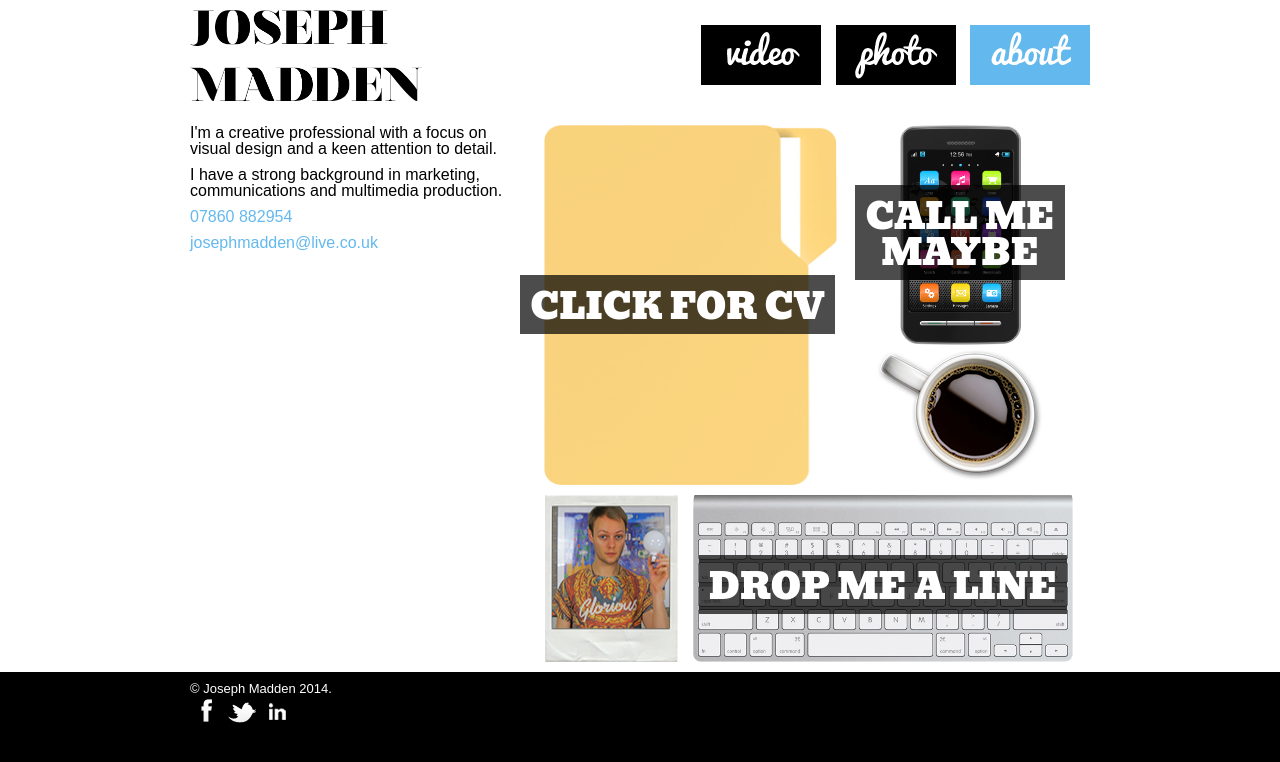
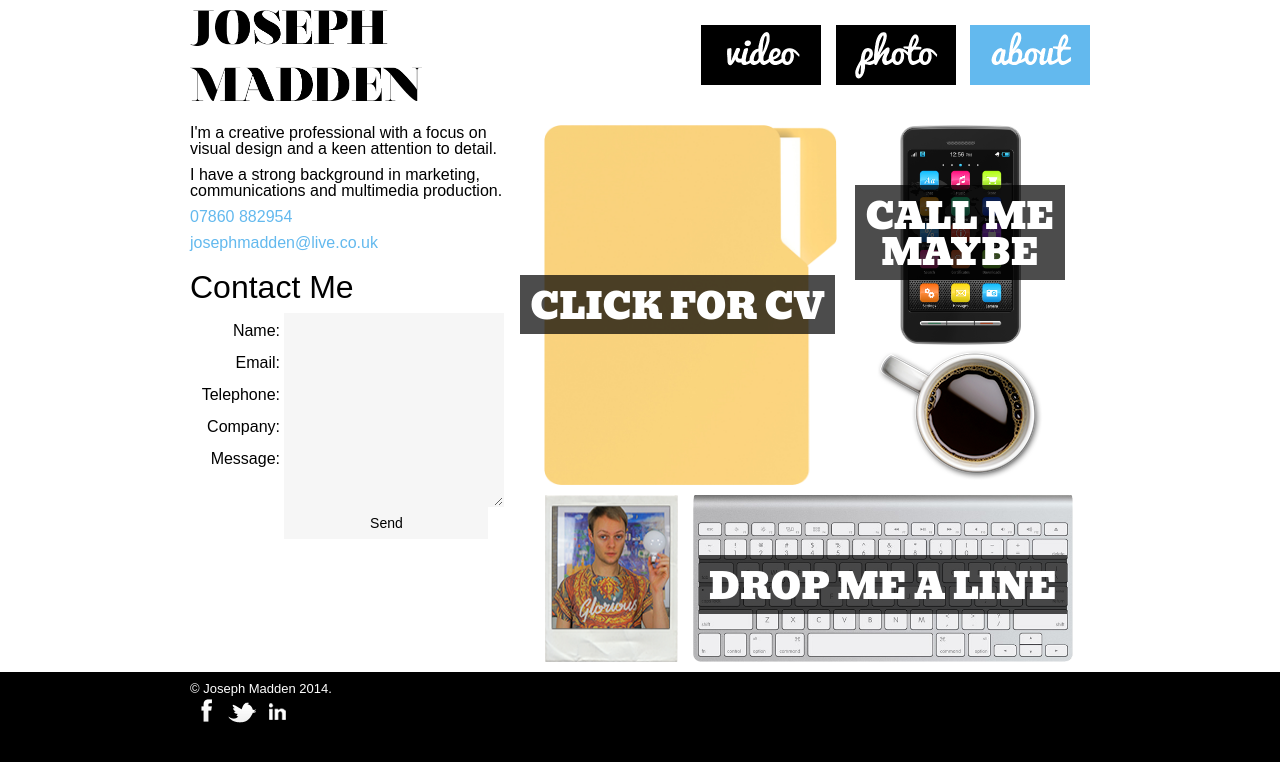
Before and after one commit to josephmadden/Web-Joseph-Madden, a PHP site: page /about in a window 1280 px wide. Shown: the top 762 px of the page. Run offline with PHP 8.4, Linux system fonts and the light colour scheme.

Commit message:
Started work on contact form on about page.

```diff
--- a/about.php
+++ b/about.php
@@ -6,8 +6,36 @@
 	<div id="about-text">
 		<p>I'm a creative professional with a focus on visual design and a keen attention to detail.</p>
 		<p>I have a strong background in marketing, communications and multimedia production.</p>
-		<p id="phone-link"><a href="tel:07860882954">07860 882954</b></p>
-		<p id="email-link"><a href="mailto:josephmadden@live.co.uk" target="_blank">josephmadden@live.co.uk</b></p>
+		<p id="phone-link"><a href="tel:07860882954">07860 882954</a></p>
+		<p id="email-link"><a href="mailto:josephmadden@live.co.uk" target="_blank">josephmadden@live.co.uk</a></p>
+
+		<form class="simple">
+			<h3>Contact Me</h3>
+			<label>
+				<span>Name:</span>
+				<input type="text" />
+			</label>
+			<label>
+				<span>Email:</span>
+				<input type="email" />
+			</label>
+			<label>
+				<span>Telephone:</span>
+				<input type="email" />
+			</label>
+			<label>
+				<span>Company:</span>
+				<input type="text" />
+			</label>
+			<label>
+				<span>Message:</span>
+				<textarea></textarea>
+			</label>
+			<label>
+				<span>&nbsp;</span>
+				<input type="submit" value="Send" />
+			</label>
+		</form>
 	</div>
 
 	<div id="about-images" style="float: right;">
--- a/css/style.css
+++ b/css/style.css
@@ -343,6 +343,42 @@ p {
 	margin-bottom: 10px;
 }
 
+form.simple label {
+	display: block;
+}
+
+form.simple label span {
+	display: inline-block;*display:inline;zoom:1;
+	width: 90px;
+	text-align: right;
+	vertical-align: -10px;
+}
+
+form.simple input, form.simple textarea {
+	border: none;
+	outline: none;
+	background: #F6F6F6;
+	padding: 7px !important;
+	background-image: none !important;
+	font-size: 14px;
+	border: 1px solid transparent;
+	transition: border 0.2s linear, background 0.2s linear, box-shadow 0.2s linear;
+	display: inline-block;*display:inline;zoom:1;
+	width: 60%;
+	vertical-align: top;
+}
+
+form.simple textarea {
+	height: 50px;
+	resize: vertical;
+}
+
+form.simple input:focus, form.simple textarea:focus {
+	border: 1px solid #55A8EE;
+	background: white;
+	box-shadow: 0px 0px 2px #55A8EE;
+}
+
 @media screen and (max-width: 920px) {
 	#about-text {
 		width: 100%;
```
Also changed, not shown: index.php (+2 -6 lines).
